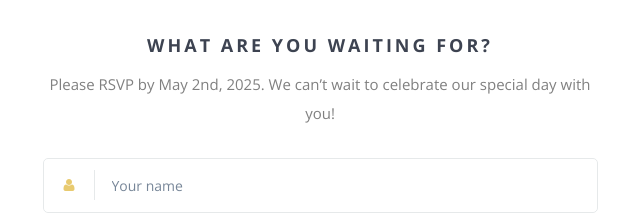
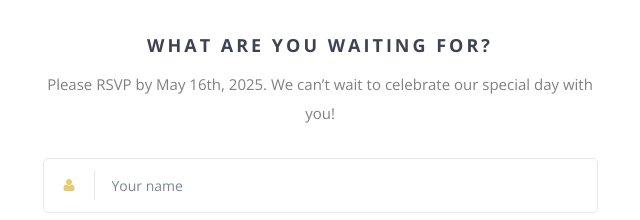
Before and after one commit to ammarb123-rpm/ammarb123-rpm.github.io, a website: page index.html in a window 1280 px wide. Shown: the part 3692-3912 px from the top of the page, 320-960 px from the left. Drawn offline with nearby package versions, Linux system fonts and the light colour scheme; some packages are replaced by stand-ins of ours; files whose address does not match are found by name.

Commit message:
Updating the RSVP By date to May 16

```diff
--- a/index.html
+++ b/index.html
@@ -417,7 +417,7 @@
 
 <div class="col-md-6 col-md-offset-3">
     <h3>What are you waiting for?</h3>
-    <p style="color: grey;">Please RSVP by May 2nd, 2025. We can’t wait to celebrate our special day with you!</p>
+    <p style="color: grey;">Please RSVP by May 16th, 2025. We can’t wait to celebrate our special day with you!</p>
     <form id="rsvp-form" class="rsvp-form" action="" method="POST">
         <div class="form-input-group">
             <i class="fa fa-user"></i>
```
